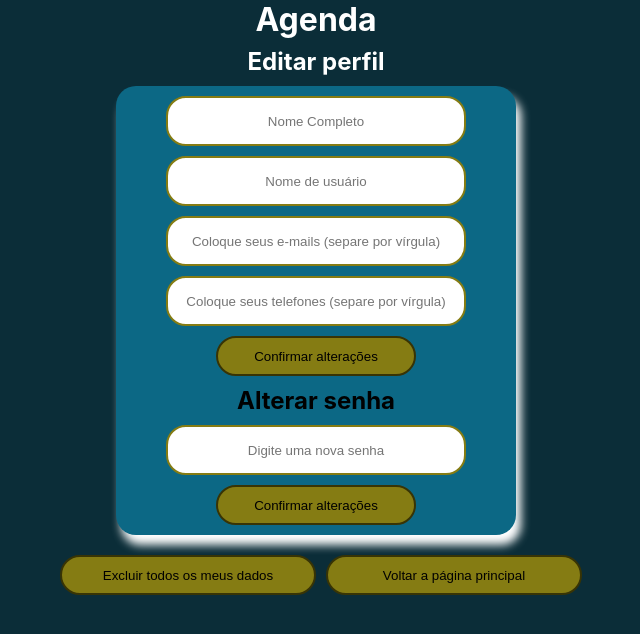
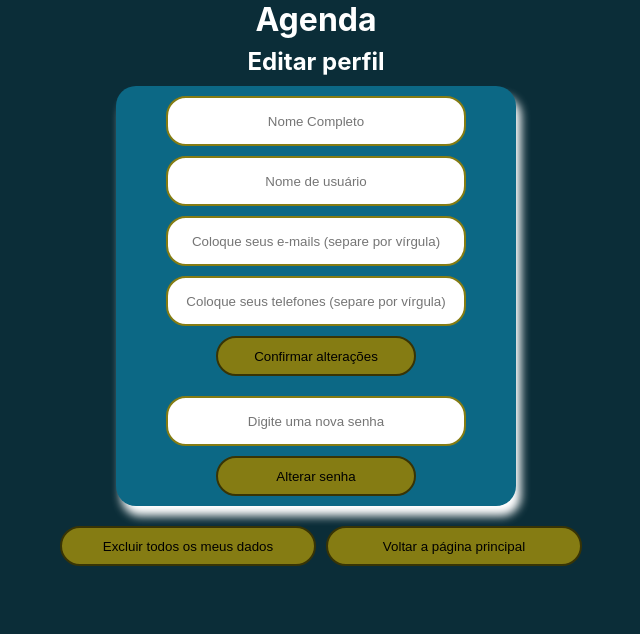
Before and after one commit to brunotiberio/s3-fullstack-teste-frontend-brunotiberio, a React (Create React App) app: page /user/edit in a window 1280 px wide. Shown: the top 634 px of the page, without its empty margins (324-964 px from the left). Built offline with nearby package versions, Linux system fonts and the light colour scheme.

Commit message:
fix: alteração para estilização do UpdatePassword

```diff
--- a/src/components/UpdatePassword/index.jsx
+++ b/src/components/UpdatePassword/index.jsx
@@ -17,14 +17,13 @@ export default function UpdatePassword() {
 
   return (
     <>
-      <h2>Alterar senha</h2>
       <form onSubmit={handleSubmit(onSubmit)}>
         <input
           type="password"
           placeholder="Digite uma nova senha"
           {...register("password")}
         />
-        <button>Confirmar alterações</button>
+        <button>Alterar senha</button>
       </form>
     </>
   );
```
